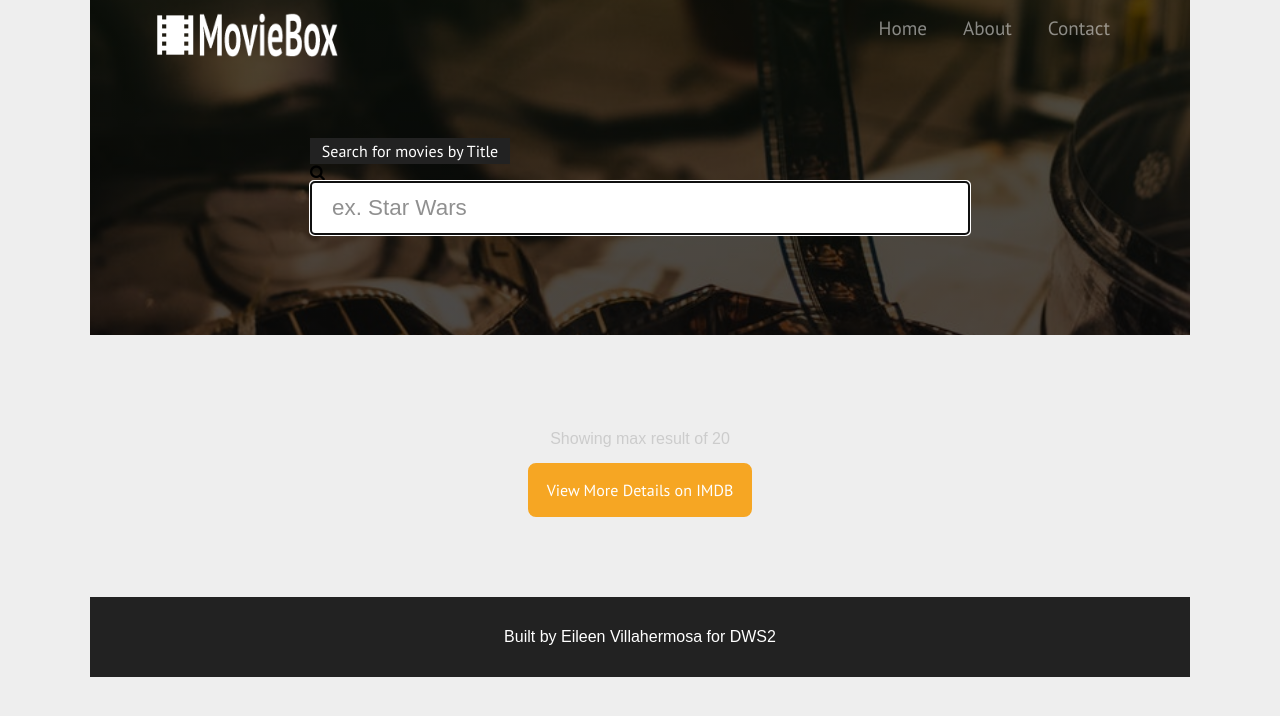
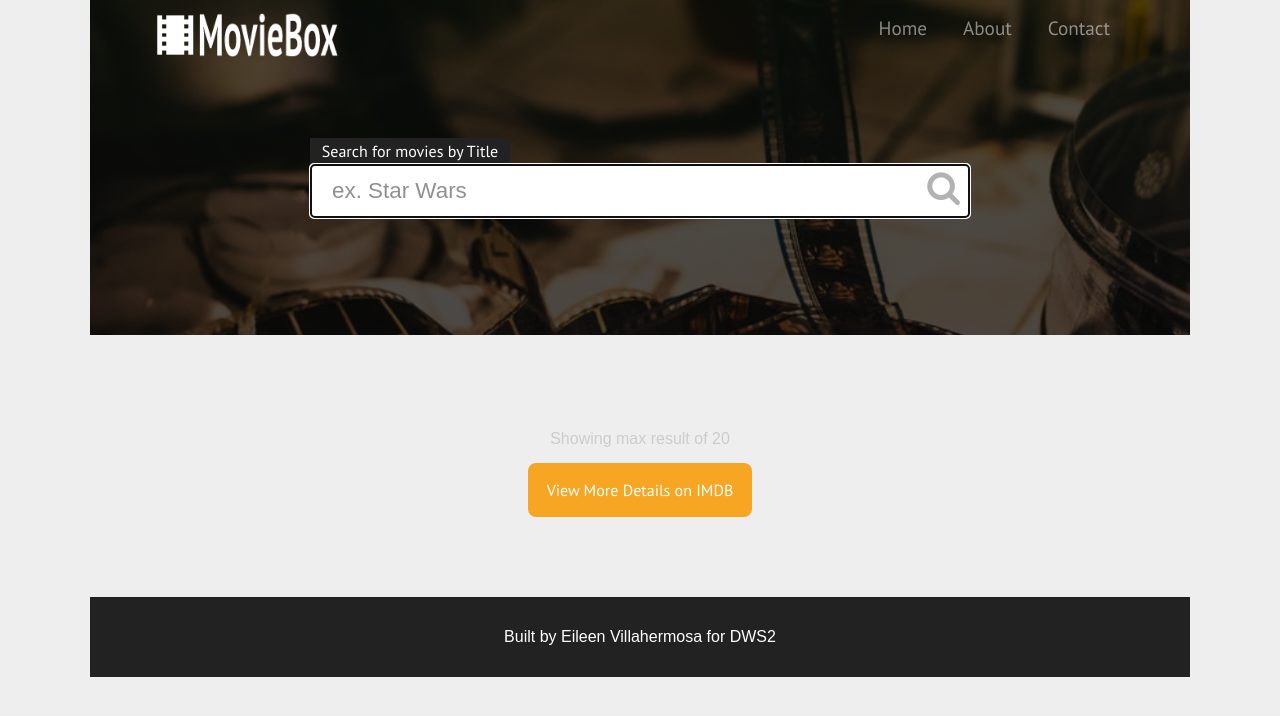
Before and after one commit to EPhan077/project-setup-API-search-app, a website: page index.html in a window 1280 px wide. Drawn offline with nearby package versions, Linux system fonts and the light colour scheme; a web font is replaced by a local one.

Commit message:
Corrected search icon error

```diff
--- a/scss/layout/_form.scss
+++ b/scss/layout/_form.scss
@@ -24,7 +24,7 @@ form {
 .search {
     position: relative;
 
-    .search .fa-search {
+    .fa-search {
     position: absolute;
     font-size: 2.2rem;
     opacity: .3;
```
Also changed, not shown: css/main.css.
